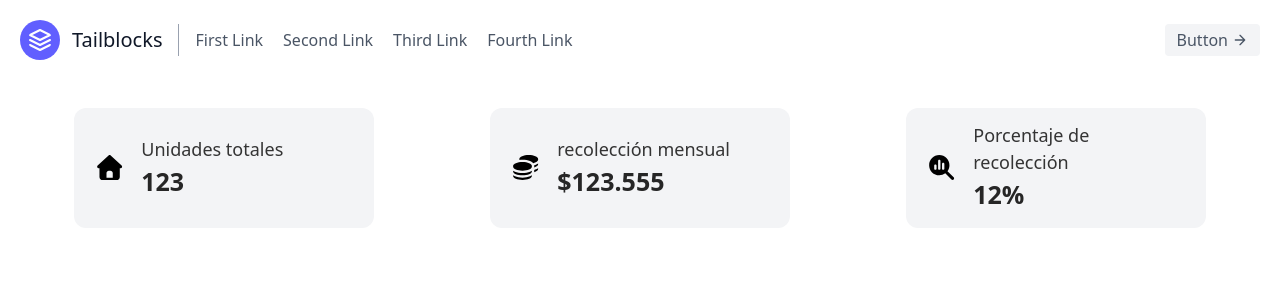
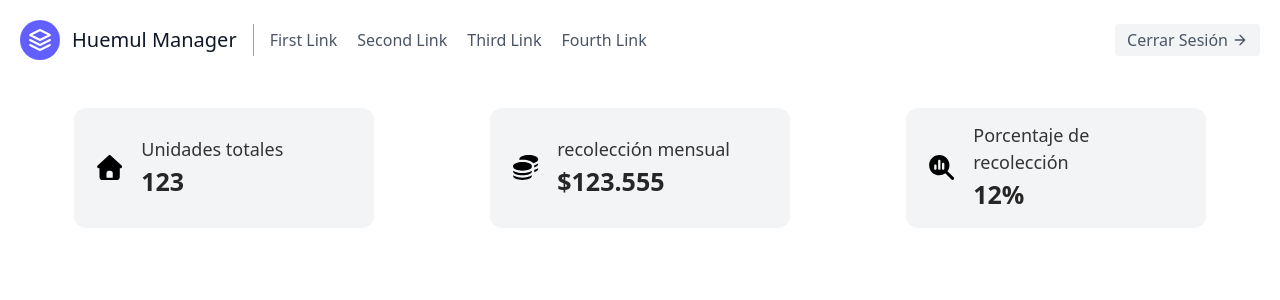
Before and after one commit to Versallesz/huemulManager, an Angular app: page /inicio in a window 1280 px wide. Shown: the top 300 px of the page. Built offline with nearby package versions, Linux system fonts and the light colour scheme.

Commit message:
se implementa log out en botón del header para sacar la sesión

```diff
--- a/src/app/shared/components/header/header.html
+++ b/src/app/shared/components/header/header.html
@@ -4,7 +4,7 @@
       <svg xmlns="http://www.w3.org/2000/svg" fill="none" stroke="currentColor" stroke-linecap="round" stroke-linejoin="round" stroke-width="2" class="w-10 h-10 text-white p-2 bg-indigo-500 rounded-full" viewBox="0 0 24 24">
         <path d="M12 2L2 7l10 5 10-5-10-5zM2 17l10 5 10-5M2 12l10 5 10-5"></path>
       </svg>
-      <span class="ml-3 text-xl">Tailblocks</span>
+      <span class="ml-3 text-xl">Huemul Manager</span>
     </a>
     <nav class="md:mr-auto md:ml-4 md:py-1 md:pl-4 md:border-l md:border-gray-400	flex flex-wrap items-center text-base justify-center">
       <a class="mr-5 hover:text-gray-900">First Link</a>
@@ -12,7 +12,7 @@
       <a class="mr-5 hover:text-gray-900">Third Link</a>
       <a class="mr-5 hover:text-gray-900">Fourth Link</a>
     </nav>
-    <button class="inline-flex items-center bg-gray-100 border-0 py-1 px-3 focus:outline-none hover:bg-gray-200 rounded text-base mt-4 md:mt-0">Button
+    <button (click)="logout()" class="inline-flex items-center bg-gray-100 border-0 py-1 px-3 focus:outline-none hover:bg-gray-200 rounded text-base mt-4 md:mt-0 hover:cursor-pointer">Cerrar Sesión
       <svg fill="none" stroke="currentColor" stroke-linecap="round" stroke-linejoin="round" stroke-width="2" class="w-4 h-4 ml-1" viewBox="0 0 24 24">
         <path d="M5 12h14M12 5l7 7-7 7"></path>
       </svg>
--- a/src/app/shared/components/header/header.ts
+++ b/src/app/shared/components/header/header.ts
@@ -1,4 +1,6 @@
-import { Component } from '@angular/core';
+import { Component, inject } from '@angular/core';
+import { LoginService } from '../../../core/services/login-service/login-service';
+import { Router } from '@angular/router';
 
 @Component({
   selector: 'app-header',
@@ -7,5 +9,16 @@ import { Component } from '@angular/core';
   styleUrl: './header.css'
 })
 export class Header {
+  private loginService = inject(LoginService);
+  private router = inject(Router);
 
+  async logout(){
+    try{
+      await this.loginService.logout();
+      console.log('Logout successful');
+      this.router.navigate(['/login']);
+    } catch(error){
+      console.log('Logout failed', error);
+      }
+  }
 }
```
